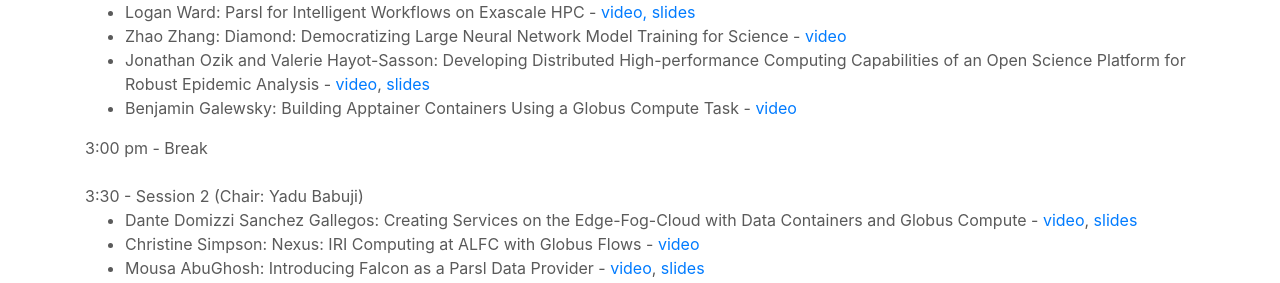
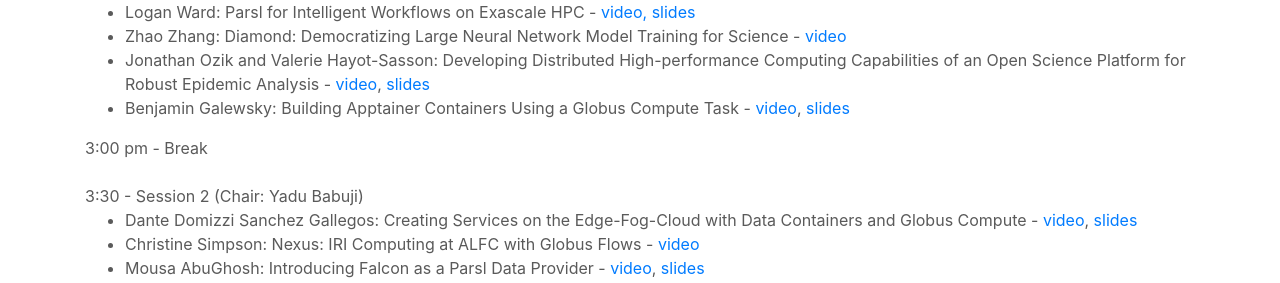
Before and after one commit to Parsl/parsl.github.io, a Jekyll site: the page built from parslfest/parslfest2023.html, in a window 1280 px wide and 900 px high, scrolled down 1181 px. Shown: the part 162-445 px from the top of the window. Built offline with Jekyll 4.4.1, drawn with Linux system fonts in a browser that asks for light colours.

Commit message:
Linking slides for Ben Galewsky

```diff
--- a/parslfest/parslfest2023.html
+++ b/parslfest/parslfest2023.html
@@ -62,7 +62,7 @@
 		<li>Logan Ward: Parsl for Intelligent Workflows on Exascale HPC - <a href="https://youtu.be/22IXMjsK4Nk">video, <a href="2023/ward-exascale-hpc.pdf" target="_blank">slides</a></a></li>
 		<li>Zhao Zhang: Diamond: Democratizing Large Neural Network Model Training for Science - <a href="https://youtu.be/Gsy3wRzgQK8">video</a></li>
 		<li>Jonathan Ozik and Valerie Hayot-Sasson: Developing Distributed High-performance Computing Capabilities of an Open Science Platform for Robust Epidemic Analysis - <a href="https://youtu.be/1NAaV-FvVQo">video</a>, <a href="2023/ozik-hayot-sasson-osprey.pdf" target="_blank">slides</a></li>
-		<li>Benjamin Galewsky: Building Apptainer Containers Using a Globus Compute Task - <a href="https://youtu.be/vM9woVwaS1k">video</a></li>
+		<li>Benjamin Galewsky: Building Apptainer Containers Using a Globus Compute Task - <a href="https://youtu.be/vM9woVwaS1k">video</a>, <a href="2023/galewsky-apptainers.pdf" target="_blank">slides</a></li>
  	</ul>
 
 
```
